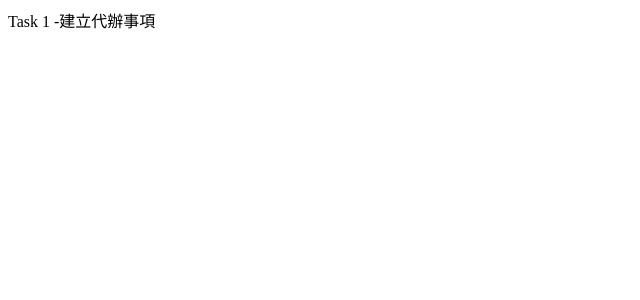
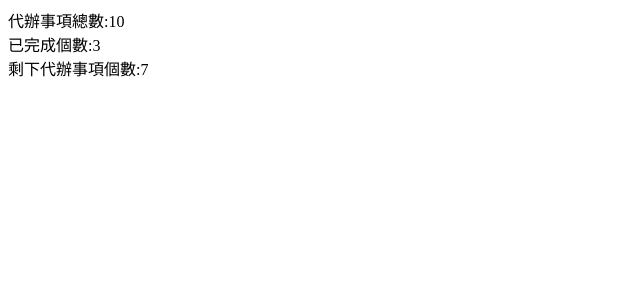
Before and after one commit to shaodado/app, an Angular app: page / in a window 1280 px wide. Shown: the top 300 px of the page, without its empty margins (0-640 px from the left). Built offline with nearby package versions, Linux system fonts and the light colour scheme.

Commit message:
將計算結果顯示在頁面上

```diff
--- a/src/app/task/task.component.html
+++ b/src/app/task/task.component.html
@@ -1 +1,3 @@
-<div>Task 1 -{{ content }}</div>
+<div>代辦事項總數:{{ totalCount }}</div>
+<div>已完成個數:{{ finishCount }}</div>
+<div>剩下代辦事項個數:{{ totalCount - finishCount }}</div>
--- a/src/app/task/task.component.ts
+++ b/src/app/task/task.component.ts
@@ -8,5 +8,6 @@ import { Component } from '@angular/core';
   styleUrl: './task.component.css',
 })
 export class TaskComponent {
-  content = '建立代辦事項';
+  totalCount = 10;
+  finishCount = 3;
 }
```
